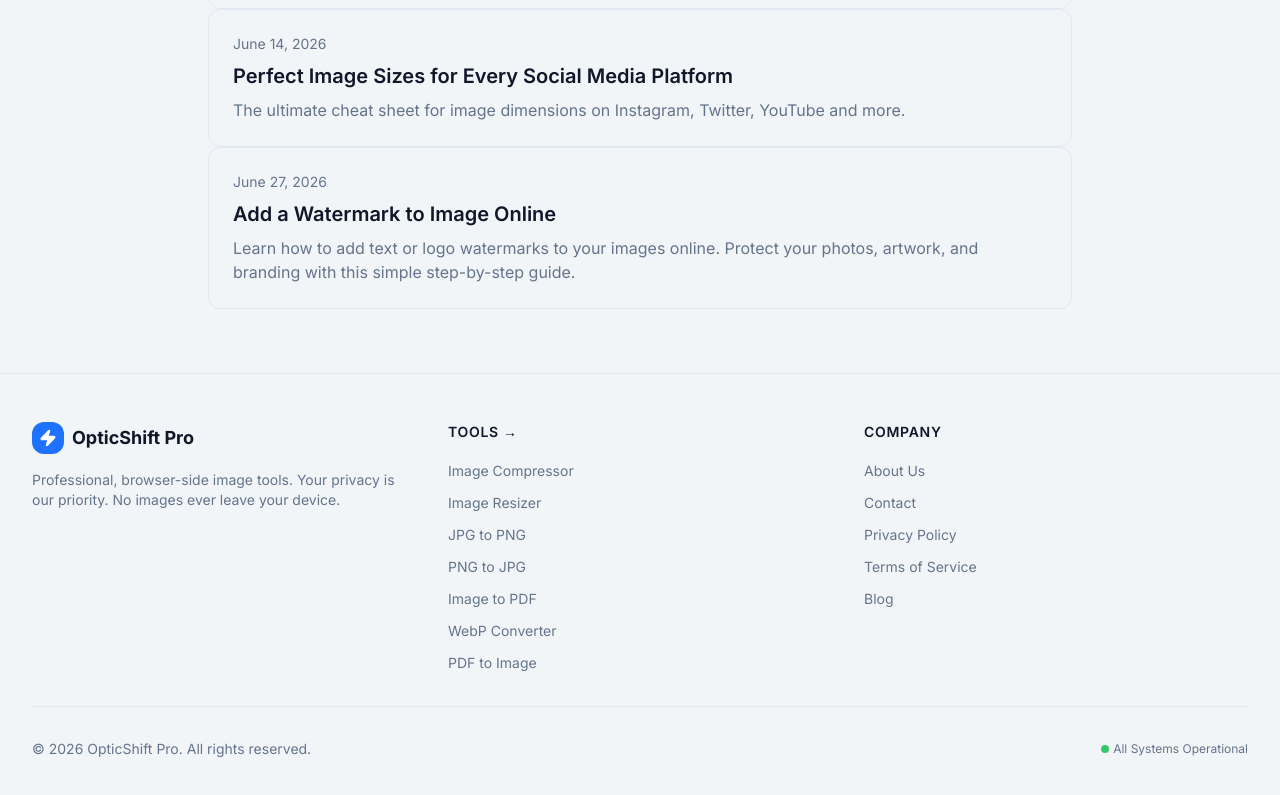
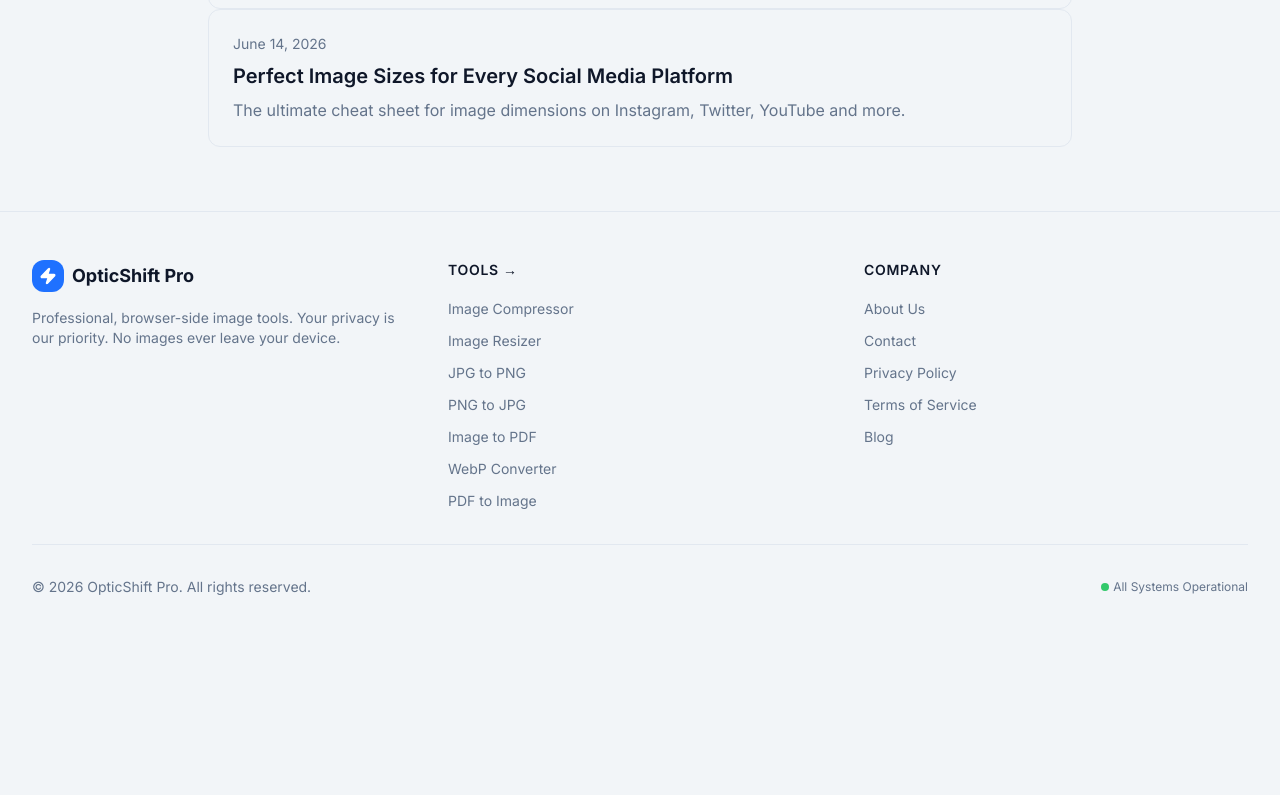
Before and after one commit to surajkumar122024-star/ok01, a Next.js app: page /blog in a window 1280 px wide. Shown: the part 1011-1806 px from the top of the page. After the commit the page ends 1656 px from the top, so only its background shows below. Built offline with nearby package versions, Linux system fonts and the light colour scheme.

Commit message:
Remove watermark blog post
Removed blog post about adding a watermark to images.

```diff
--- a/src/app/blog/page.tsx
+++ b/src/app/blog/page.tsx
@@ -43,12 +43,6 @@ const blogs = [
     description: 'The ultimate cheat sheet for image dimensions on Instagram, Twitter, YouTube and more.',
     date: 'June 14, 2026',
   },
-  {
-  slug: 'add-watermark-to-image-online',
-  title: 'Add a Watermark to Image Online',
-  description: 'Learn how to add text or logo watermarks to your images online. Protect your photos, artwork, and branding with this simple step-by-step guide.',
-  date: 'June 27, 2026',
-},
 ];
 
 export default function BlogPage() {
```
